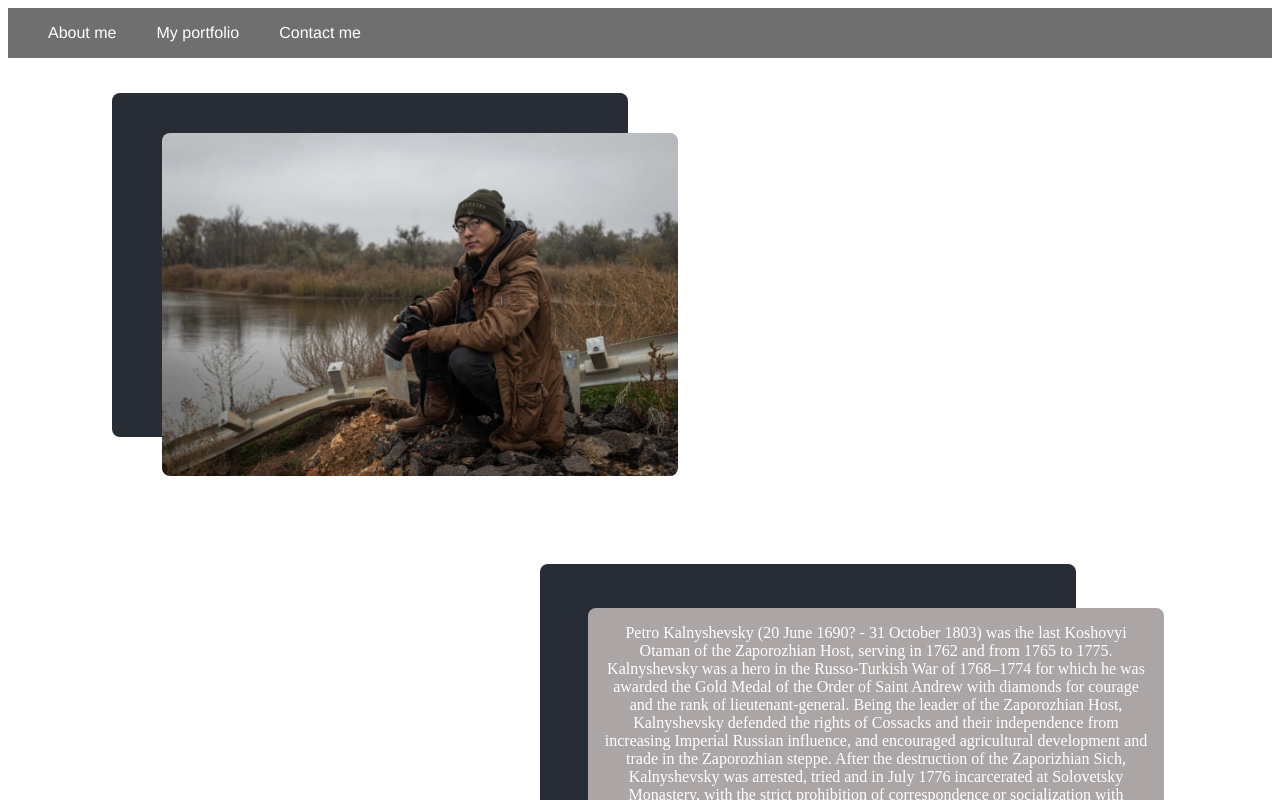
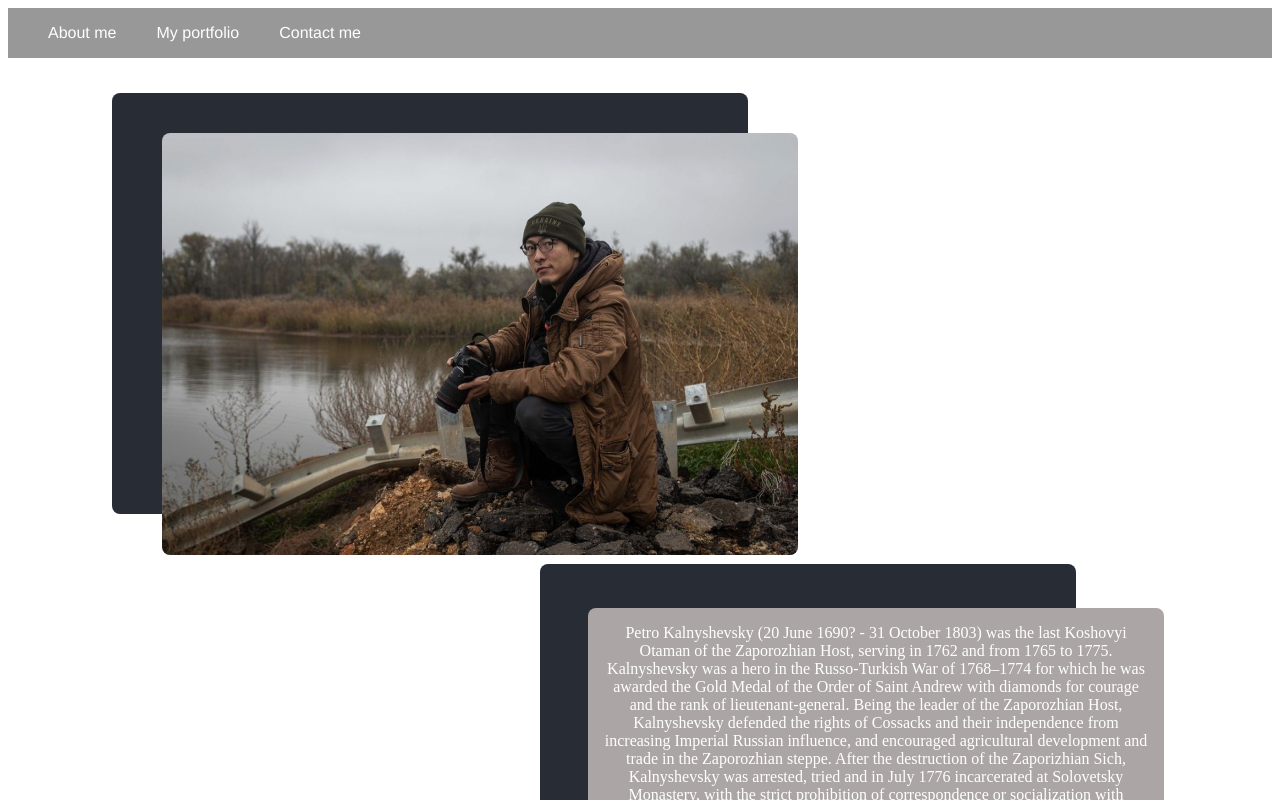
Before and after one commit to Junalem/kaoru-portfolio, a React (Create React App) app: page / in a window 1280 px wide. Shown: the top 800 px of the page. Built offline with nearby package versions, Linux system fonts and the light colour scheme.

Commit message:
Fixed some style

```diff
--- a/src/App.css
+++ b/src/App.css
@@ -37,7 +37,9 @@
   }
 }
 
-
+body {
+  background-color: rgba(#c0bebe,0.7);
+}
 
 .right-scene {
   flex: 0 0 40%;
@@ -58,7 +60,7 @@
 }
 .navbar{
 display: flex;
-background-color: rgba(50,50,50,0.7);
+background-color: rgba(50,50,50,0.5);
 color: white;
 position: sticky;
 top: 0;
@@ -138,8 +140,8 @@ body {
 }
 
 .left-scene .backbox {
-  width: 516px;
-  height: 344px;
+  width: 636px;
+  height: 421px;
   /* margin: auto; */
   /* content: '\F002'; */
   position: absolute;
@@ -151,7 +153,7 @@ body {
   border-radius: 8px;
 }
 .left-scene .photo {
-  max-width: 516px;
+  max-width: 636px;
   max-height: 422px;
   /* margin: auto; */
   /* content: '\F002'; */
@@ -162,4 +164,5 @@ body {
   font-size: 2.6em;
   /* opacity: 0.4; */
   border-radius: 8px;
+  box-shadow: 0 0 36px rgba(black, black, black, 1);
 }
```
